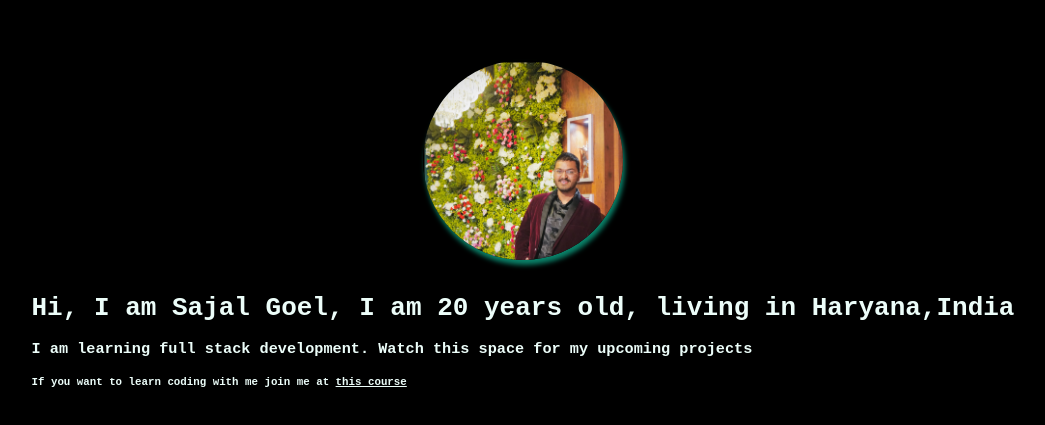
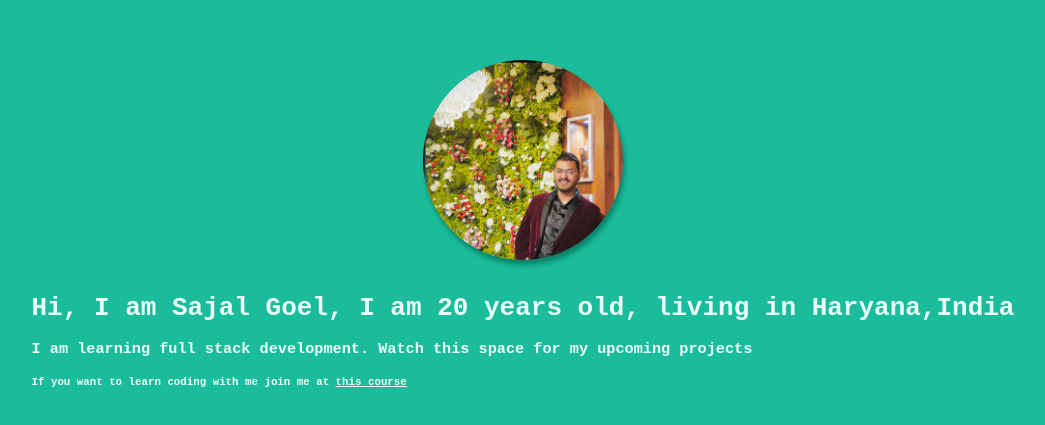
Before and after one commit to sajal394/profile, a plain HTML site: page index.html in a window 1280 px wide. Shown: the part 159-584 px from the top of the page, without its empty margins (117-1162 px from the left). Drawn offline with Linux system fonts and the light colour scheme.

Commit message:
fix: bg color

```diff
--- a/css/main.css
+++ b/css/main.css
@@ -1,5 +1,5 @@
 .site-header {
-    background-color: black;
+    background-color: #1bbc9b;
     color: #ecfdf9;
     height: 100vh;
     font-family: monospace;
```
